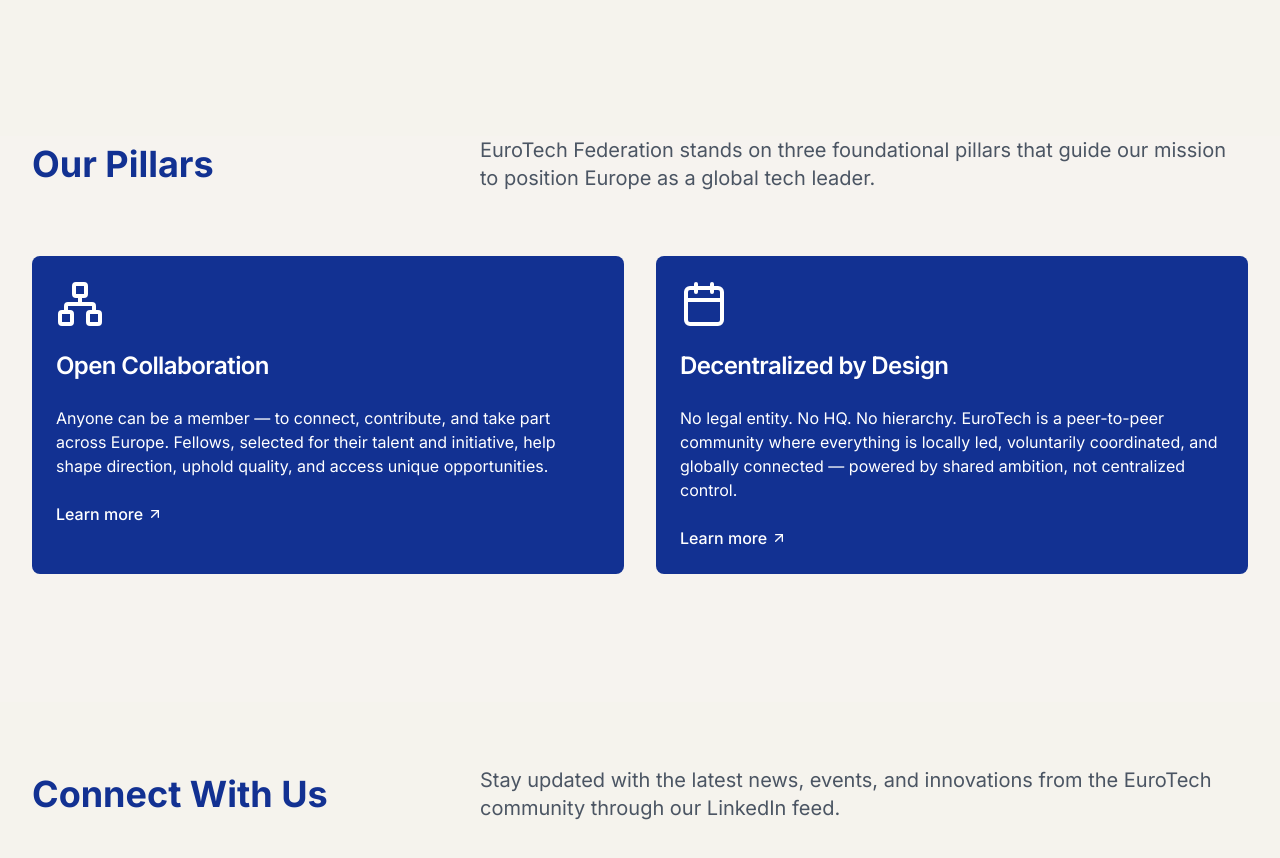
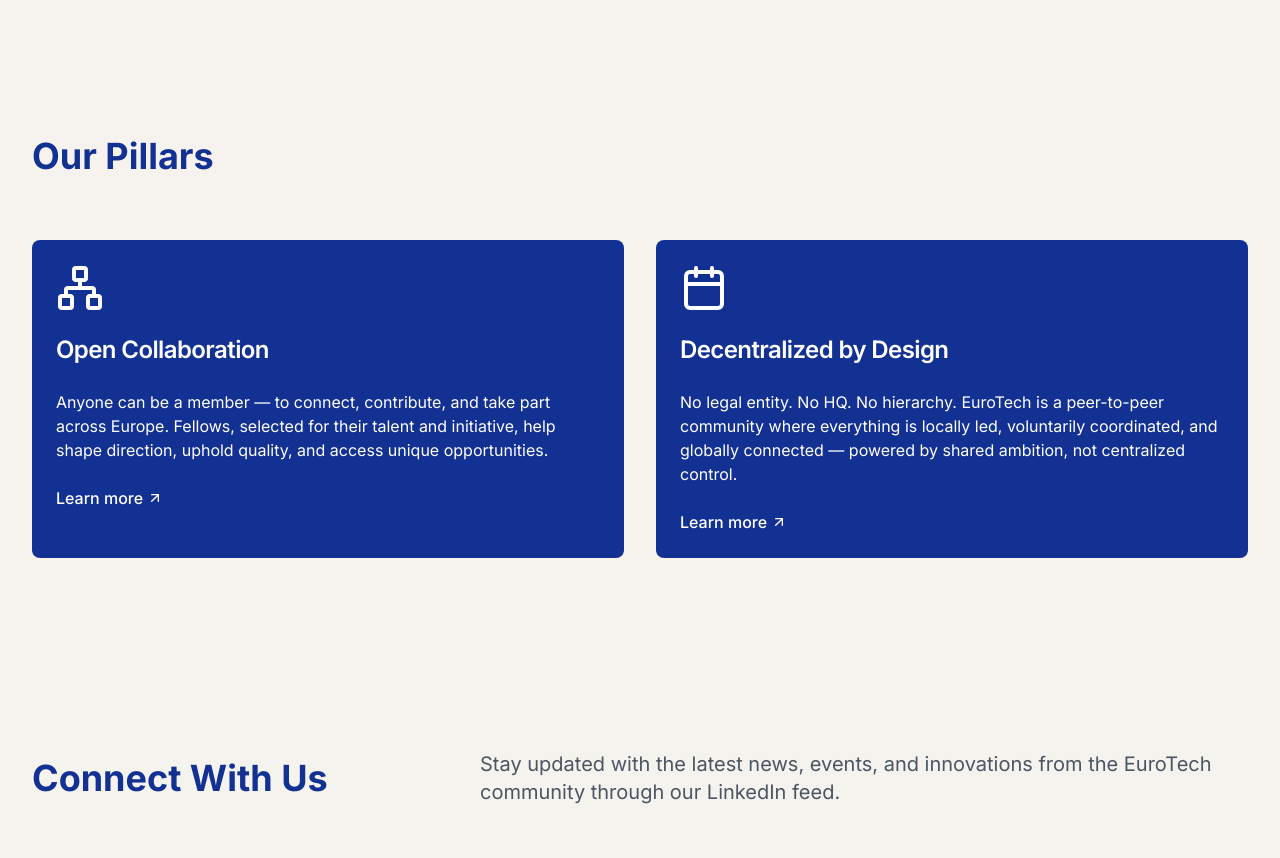
Before and after one commit to clement-sporrer/eurotech-federation-website, a React (Vite) app: page / in a window 1280 px wide. Shown: the part 1480-2338 px from the top of the page. Built offline with nearby package versions, Linux system fonts and the light colour scheme; grey boxes are pictures that could not be loaded.

Commit message:
Update PillarsSection.tsx

```diff
--- a/src/components/PillarsSection.tsx
+++ b/src/components/PillarsSection.tsx
@@ -24,7 +24,7 @@ const PillarsSection = () => {
       <div className="text-center mb-16 flex flex-col md:flex-row gap-4 md:gap-0 justify-between items-center">
         <h2 className="section-title">Our Pillars</h2>
         <p className="text-xl text-left text-gray-600 max-w-3xl">
-          EuroTech Federation stands on three foundational pillars that guide our mission to position Europe as a global tech leader.
+
         </p>
       </div>
 
```
